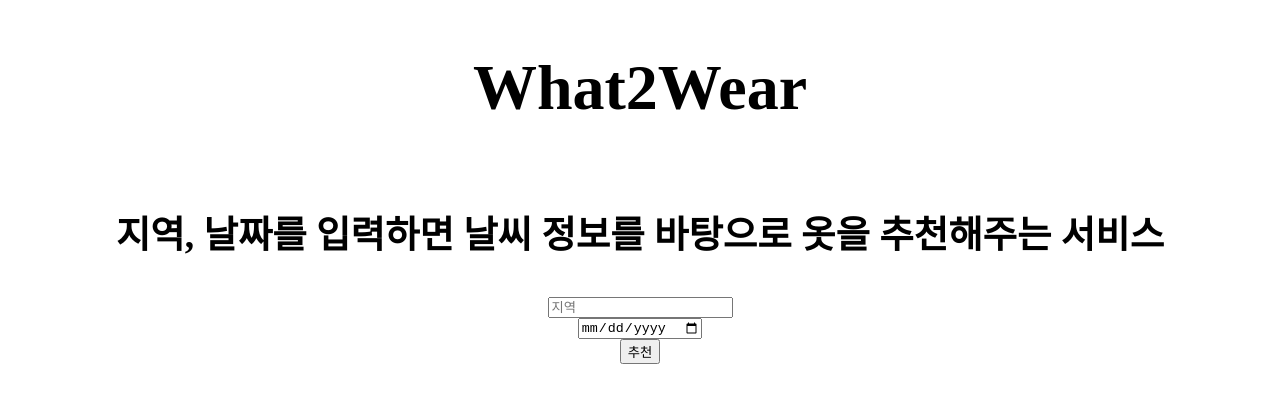
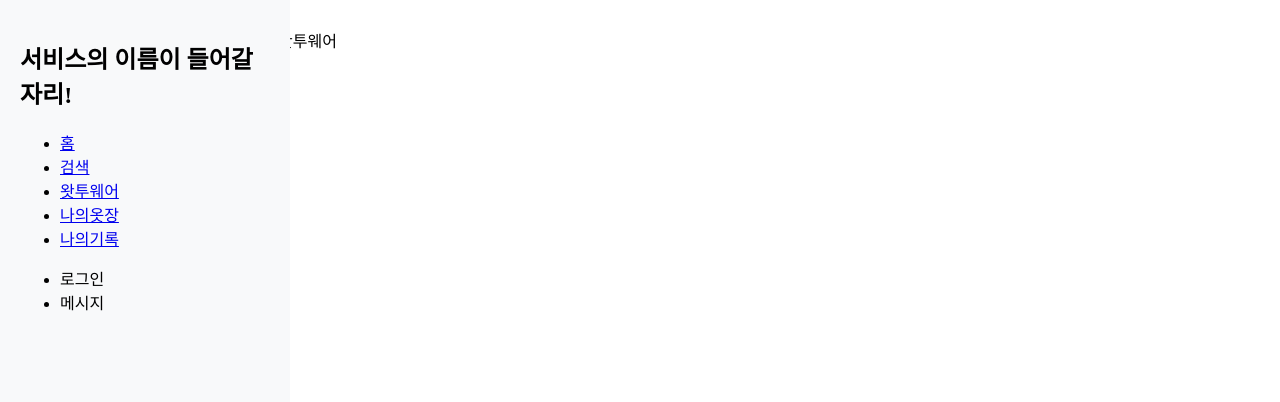
Before and after one commit to seongjin0614/What2Wear, a React (Vite) app: page /wtw in a window 1280 px wide. Shown: the top 402 px of the page. Built offline with nearby package versions, Linux system fonts and the light colour scheme.

Commit message:
ui: 사이드바 네비

```diff
--- a/src/App.css
+++ b/src/App.css
@@ -0,0 +1,16 @@
+.sideBar {
+  width: 250px;
+  height: 100vh;
+  position: fixed;
+  left: 0;
+  top: 0;
+  background-color: #f8f9fa;
+  padding: 20px;
+}
+
+/* 메인 콘텐츠 영역 */
+main {
+  margin-left: 250px;
+  /* 사이드바 너비만큼 여백 */
+  padding: 20px;
+}
--- a/src/App.tsx
+++ b/src/App.tsx
@@ -1,9 +1,29 @@
 import './App.css'
-import Home from './pages/Home'
+
+import { Routes, Route } from 'react-router-dom';
+import Home from './pages/Home';
+import Search from './pages/Search';
+import Wtw from './pages/Wtw';
+import MyCloset from './pages/MyCloset';
+import MyRecord from './pages/MyRecord';
+import SideBar from './components/SideBar';
+
 function App() {
 
   return (
-    <Home />
+    <>
+      <SideBar />
+      <main>
+        <Routes>
+          <Route path='/' element={<Home />} />
+          <Route path='/search' element={<Search />} />
+          <Route path='/wtw' element={<Wtw />} />
+          <Route path='/mycloset' element={<MyCloset />} />
+          <Route path='/myrecord' element={<MyRecord />} />
+        </Routes>
+      </main>
+    </>
+
   )
 }
 
--- /dev/null
+++ b/src/components/SideBar.tsx
@@ -0,0 +1,24 @@
+import { Link } from 'react-router-dom';
+
+export default function SideBar() {
+  return (
+    <nav className="sideBar">
+      <div className="sideBar-header">
+        <h1>서비스의 이름이 들어갈 자리!</h1>
+      </div>
+
+      <ul className='Menu'>
+        <li><Link to='/'>홈</Link></li>
+        <li><Link to='/search'>검색</Link></li>
+        <li><Link to='/wtw'>왓투웨어</Link></li>
+        <li><Link to='/mycloset'>나의옷장</Link></li>
+        <li><Link to='/myrecord'>나의기록</Link></li>
+      </ul>
+
+      <ul className='userMenu'>
+        <li>로그인</li>
+        <li>메시지</li>
+      </ul>
+    </nav>
+  )
+}
--- a/src/main.tsx
+++ b/src/main.tsx
@@ -1,7 +1,10 @@
 import { createRoot } from 'react-dom/client'
+import { BrowserRouter } from 'react-router-dom'
 import './index.css'
 import App from './App.tsx'
 
 createRoot(document.getElementById('root')!).render(
-  <App />
+  <BrowserRouter>
+    <App />
+  </BrowserRouter>
 )
--- /dev/null
+++ b/src/pages/MyCloset.tsx
@@ -0,0 +1,5 @@
+export default function MyCloset() {
+  return (
+    <div>나의옷장</div>
+  )
+}
--- /dev/null
+++ b/src/pages/MyRecord.tsx
@@ -0,0 +1,5 @@
+export default function MyRecord() {
+  return (
+    <div>나의기록</div>
+  )
+}
--- /dev/null
+++ b/src/pages/Search.tsx
@@ -0,0 +1,5 @@
+export default function Search() {
+  return (
+    <div>서치</div>
+  )
+}
--- /dev/null
+++ b/src/pages/Wtw.tsx
@@ -0,0 +1,5 @@
+export default function Wtw() {
+  return (
+    <div>왓투웨어</div>
+  )
+}
```
Also changed, not shown: package.json (+4 -3 lines), 1 other file (tests, documents, lock files or other folders).
